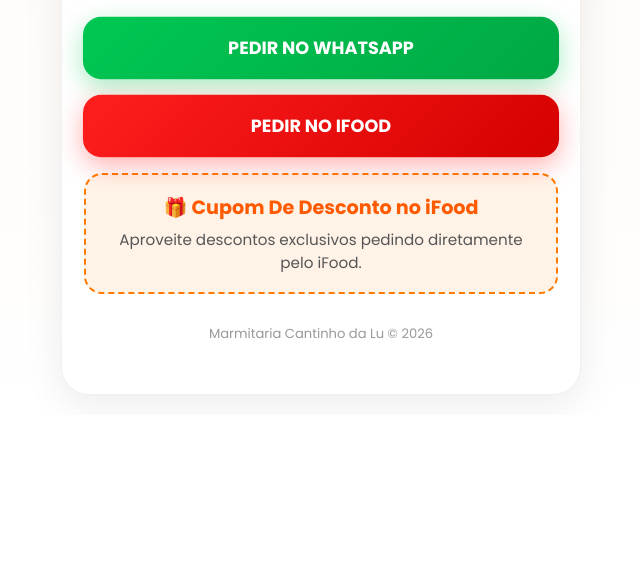
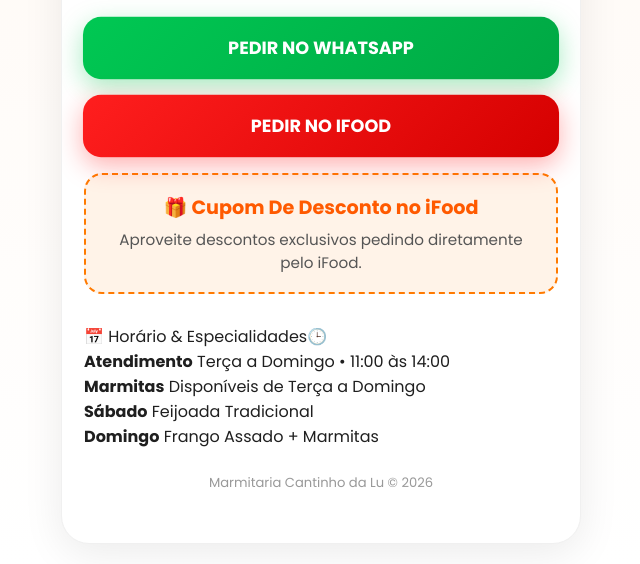
Before and after one commit to ketlyndiiass-a11y/Card-pio-Cantinho-da-Lu, a plain HTML site: page index.htm in a window 1280 px wide. Shown: the part 558-1122 px from the top of the page, without its empty margins (319-959 px from the left). Before the commit the page ends 973 px from the top, so only its background shows below. Drawn offline with Linux system fonts and the light colour scheme.

Commit message:
atendimentos

```diff
--- a/index.htm
+++ b/index.htm
@@ -296,6 +296,7 @@
         font-size: 1rem;
       }
     }
+
   </style>
 </head>
 <body>
@@ -373,7 +374,45 @@
       <h3>🎁 Cupom De Desconto no iFood</h3>
       <p>Aproveite descontos exclusivos pedindo diretamente pelo iFood.</p>
     </div>
+    <div class="funcionamento-card">
 
+    <div class="funcionamento-titulo">
+        📅 Horário & Especialidades🕒
+    </div>
+
+    <div class="funcionamento-item">
+
+        <div class="funcionamento-texto">
+            <strong>Atendimento</strong>
+            <span>Terça a Domingo • 11:00 às 14:00</span>
+        </div>
+    </div>
+
+    <div class="funcionamento-item">
+
+        <div class="funcionamento-texto">
+            <strong>Marmitas</strong>
+            <span>Disponíveis de Terça a Domingo</span>
+        </div>
+    </div>
+
+    <div class="funcionamento-item">
+
+        <div class="funcionamento-texto">
+            <strong>Sábado</strong>
+            <span>Feijoada Tradicional</span>
+        </div>
+    </div>
+
+    <div class="funcionamento-item">
+
+        <div class="funcionamento-texto">
+            <strong>Domingo</strong>
+            <span>Frango Assado + Marmitas</span>
+        </div>
+    </div>
+
+    </div>
     <div class="rodape">
       Marmitaria Cantinho da Lu © 2026
     </div>
```
